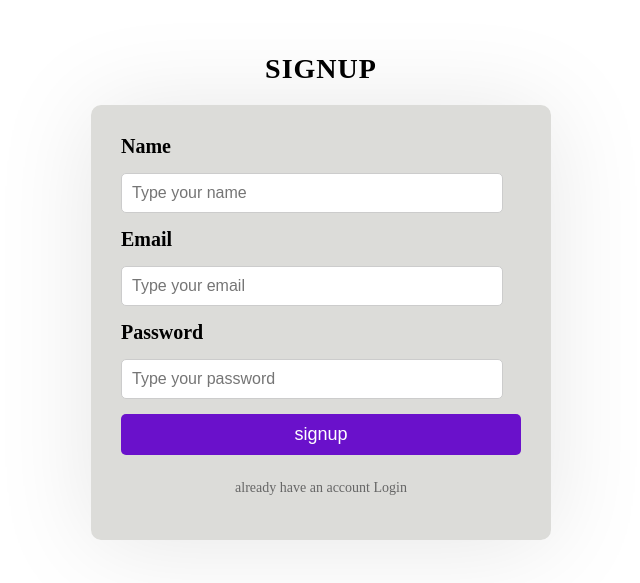
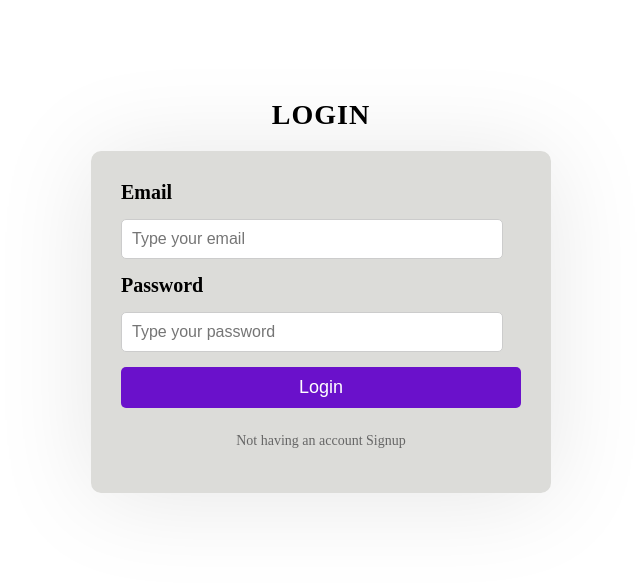
Before and after one commit to stalin670/tanstack-query, a React (Vite) app in the folder frontend/: page / in a window 1280 px wide. Shown: the part 121-704 px from the top of the page, without its empty margins (319-959 px from the left). Built offline with nearby package versions, Linux system fonts and the light colour scheme.

Commit message:
created login-ui

```diff
--- a/frontend/src/App.jsx
+++ b/frontend/src/App.jsx
@@ -1,9 +1,11 @@
 import Signup from "./pages/Signup";
+import Login from "./pages/Login";
 
 function App() {
   return (
     <div>
-      <Signup />
+      {/* <Signup /> */}
+      <Login />
     </div>
   );
 }
--- a/frontend/src/pages/Login.jsx
+++ b/frontend/src/pages/Login.jsx
@@ -2,7 +2,20 @@ import React from "react";
 import "../style/Login.css";
 
 const Login = () => {
-  return <div>Login</div>;
+  return (
+    <>
+      <div className="main-container">
+        <h1>Login</h1>
+        <form className="form-container">
+          <label>Email</label>
+          <input type="email" placeholder="Type your email" />
+          <label>Password</label>
+          <input type="password" placeholder="Type your password" />
+          <button>Login</button>
+          <p>Not having an account Signup</p>
+        </form>
+      </div>
+    </>
+  );
 };
-
 export default Login;
--- a/frontend/src/style/Login.css
+++ b/frontend/src/style/Login.css
@@ -0,0 +1,75 @@
+.main-container {
+  display: flex;
+  flex-direction: column;
+  align-items: center;
+  justify-content: center;
+  height: 100vh;
+}
+
+.main-container h1 {
+  font-size: 28px;
+  color: black;
+  margin-bottom: 20px;
+  text-transform: uppercase;
+  letter-spacing: 1px;
+  font-weight: bold;
+}
+
+.form-container {
+  width: 100%;
+  max-width: 400px;
+  padding: 30px;
+  background: rgba(212, 212, 208, 0.808);
+  border-radius: 10px;
+  box-shadow: 0px 4px 100px rgba(0, 0, 0, 0.1);
+  display: flex;
+  flex-direction: column;
+  gap: 15px;
+  text-align: center;
+}
+
+.form-container input {
+  width: 90%;
+  padding: 10px;
+  font-size: 16px;
+  border: 1px solid #ccc;
+  border-radius: 5px;
+  outline: none;
+}
+
+.form-container label {
+  font-size: 20px;
+  font-weight: bold;
+  text-align: left;
+}
+
+.form-container button {
+  background: #6a11cb;
+  color: white;
+  padding: 10px;
+  font-size: 18px;
+  border: none;
+  border-radius: 5px;
+  cursor: pointer;
+  transition: 0.3s ease-in-out;
+}
+
+.form-container button:hover {
+  background: #4a0f9e;
+}
+
+.form-container p {
+  font-size: 14px;
+  color: #666;
+  margin-top: 10px;
+}
+
+.form-container p a {
+  color: #2575fc;
+  text-decoration: none;
+  font-weight: bold;
+}
+
+.form-container p a:hover {
+  text-decoration: underline;
+}
```
